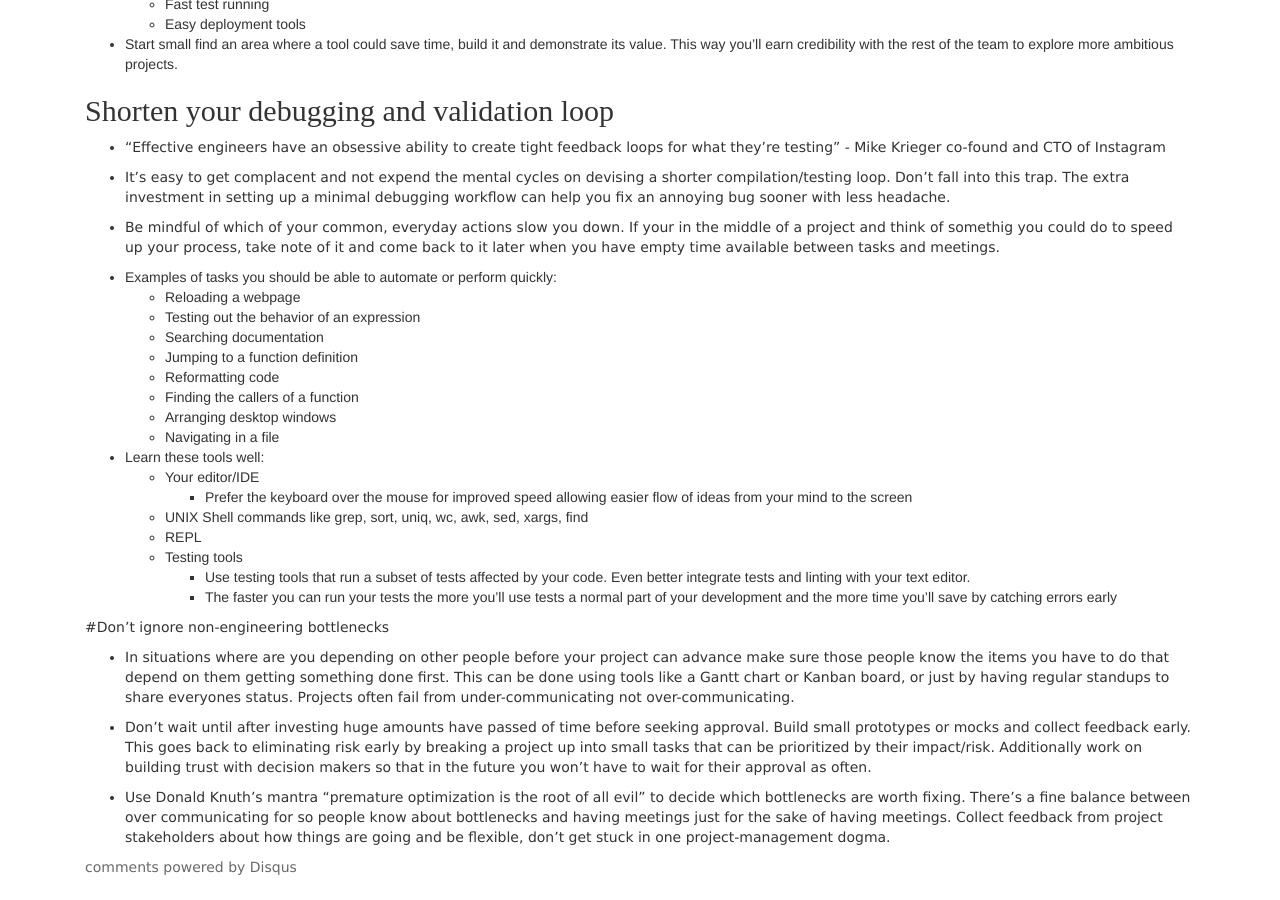
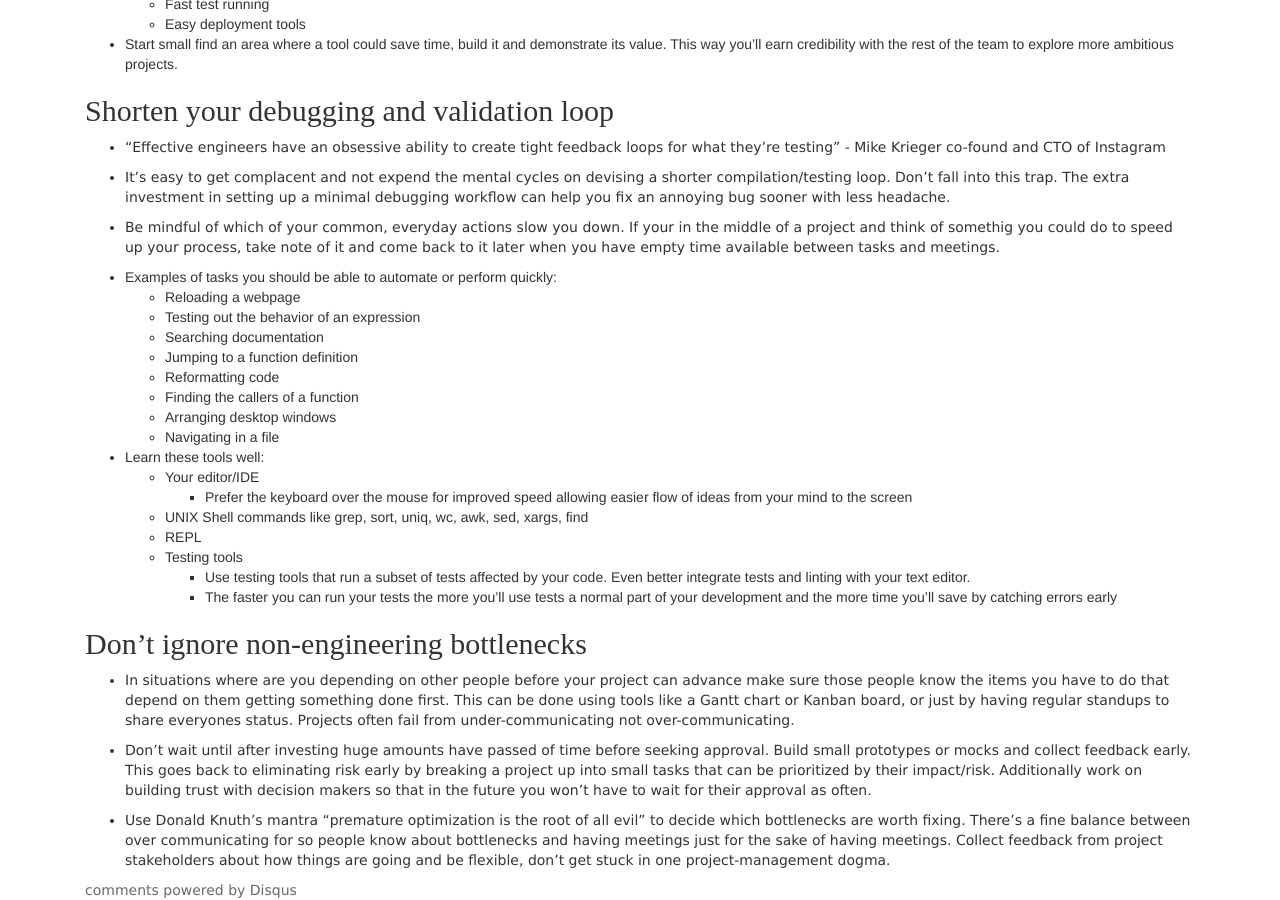
Before and after one commit to jeffkile/jeffkile.github.io, a Jekyll site: the page built from _posts/2016-03-30-effective-engineer-part-1.md, in a window 1280 px wide and 900 px high, scrolled down 1526 px. Built offline with Jekyll 4.4.1, drawn with Linux system fonts in a browser that asks for light colours; nearby versions of some CDN libraries; some web fonts are replaced; comment, search, counter and statistics services are not loaded; before the commit the page ends 2403 px from its top, so only the background shows below that.

Commit message:
Fixed markdown typo

```diff
--- a/_posts/2016-03-30-effective-engineer-part-1.md
+++ b/_posts/2016-03-30-effective-engineer-part-1.md
@@ -116,7 +116,7 @@ are interested in learning more.
       - The faster you can run your tests the more you'll use tests a normal part of your development and the more time
       you'll save by catching errors early
 
-#Don't ignore non-engineering bottlenecks
+## Don't ignore non-engineering bottlenecks
   - In situations where are you depending on other people before your project can advance make sure those people know
   the items you have to do that depend on them getting something done first. This can be done using tools like a Gantt
   chart or Kanban board, or just by having regular standups to share everyones status. Projects often fail from
```
